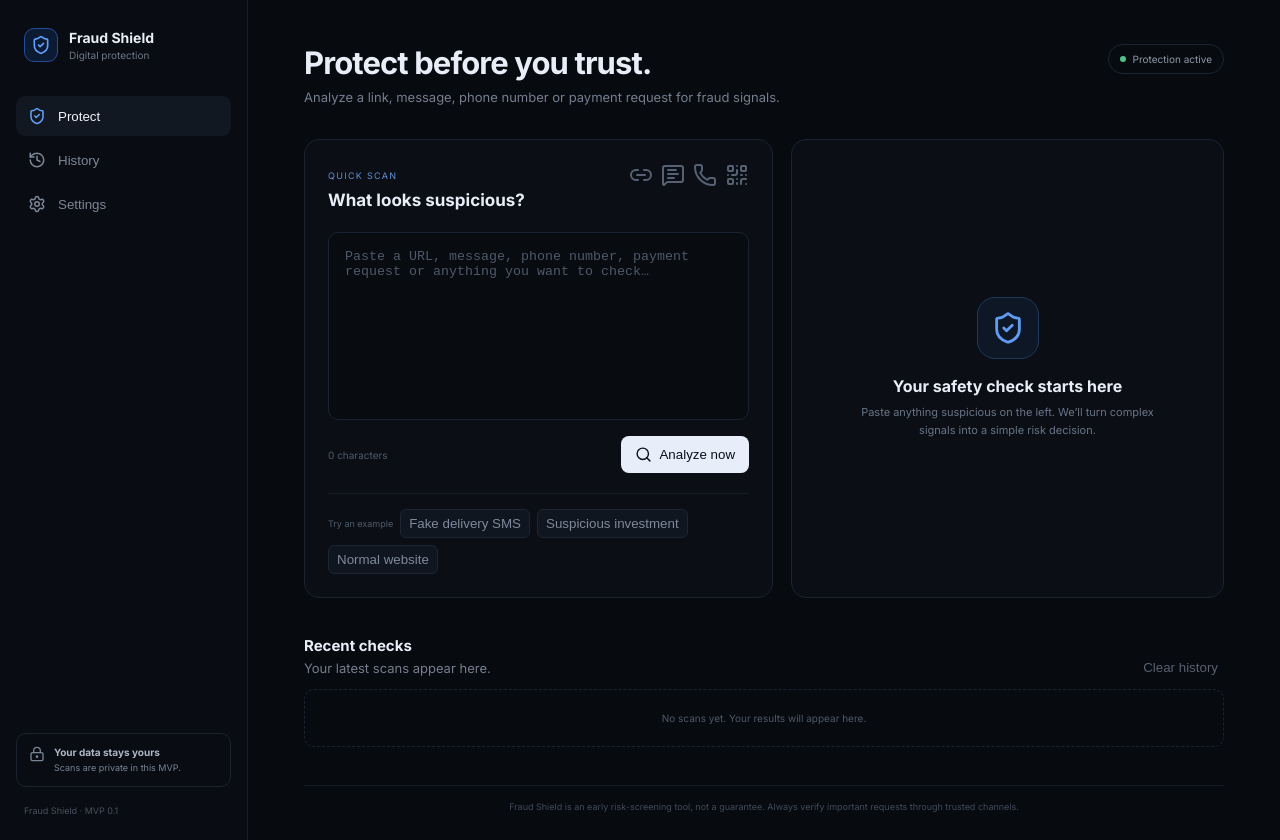
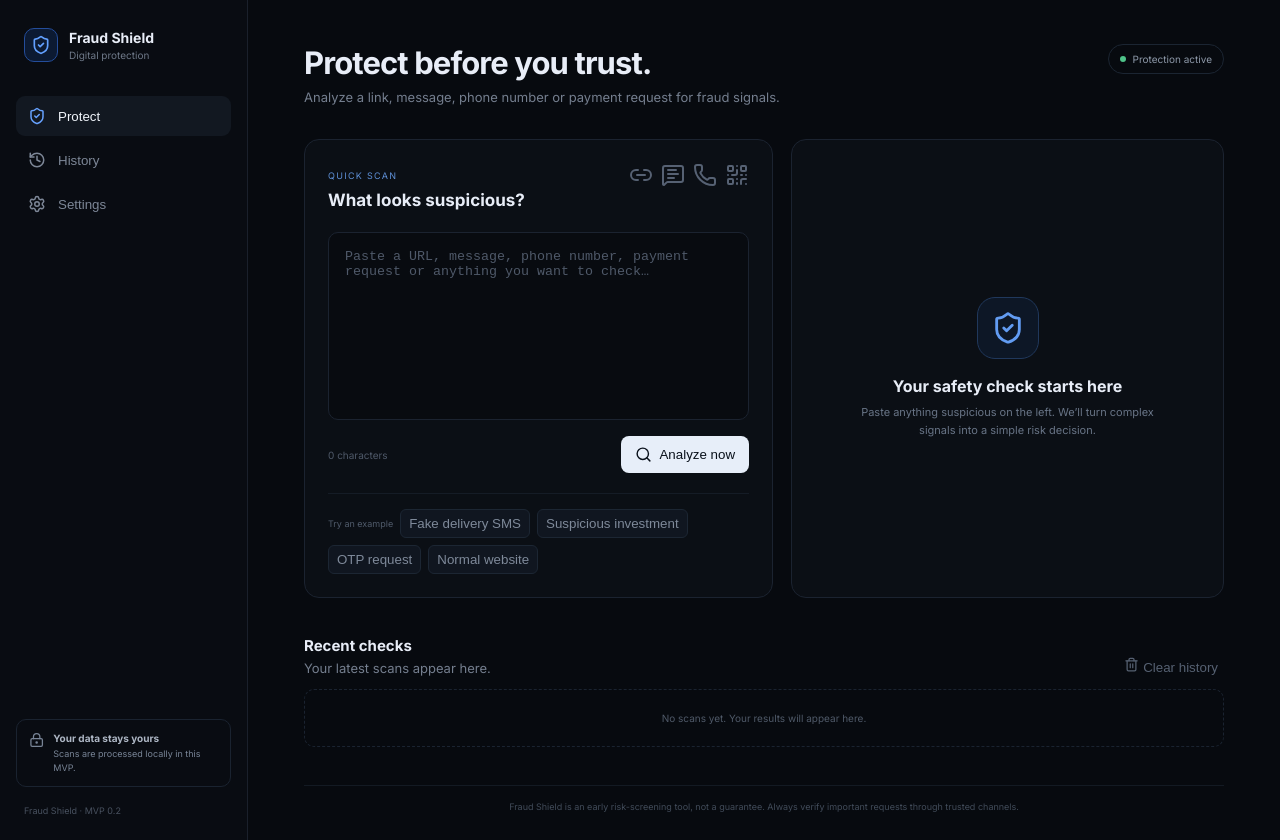
Before and after one commit to stoirov407-lang/AI-Fraud-Shield-MVP, a React (Vite) app: page / in a window 1280 px wide. Built offline with nearby package versions, Linux system fonts and the light colour scheme.

Commit message:
Connect Fraud Shield UI to offline risk engine

```diff
--- a/src/main.jsx
+++ b/src/main.jsx
@@ -1,41 +1,31 @@
-import React, {useMemo, useState} from 'react';
+import React, {useEffect, useMemo, useState} from 'react';
 import { createRoot } from 'react-dom/client';
-import { ShieldCheck, Search, Link2, MessageSquareText, Phone, QrCode, History, Settings, LockKeyhole, AlertTriangle, CheckCircle2, ArrowUpRight, Clock3 } from 'lucide-react';
+import { ShieldCheck, Search, Link2, MessageSquareText, Phone, QrCode, History, Settings, LockKeyhole, AlertTriangle, CheckCircle2, ArrowUpRight, Clock3, Trash2 } from 'lucide-react';
+import { analyzeRisk } from './riskEngine';
 import './styles.css';
 
 const samples = [
-  {label:'Fake delivery SMS', value:'Your package is waiting. Pay $2.99 customs fee now: https://delivery-confirm.example/pay', score:91, level:'Dangerous'},
-  {label:'Suspicious investment', value:'Congratulations! You were selected for a guaranteed 300% crypto return. Send $500 today to activate your account.', score:84, level:'Dangerous'},
-  {label:'Normal website', value:'https://www.wikipedia.org', score:4, level:'Safe'}
+  {label:'Fake delivery SMS', value:'Your package is waiting. Pay $2.99 customs fee now: https://delivery-confirm.example/pay'},
+  {label:'Suspicious investment', value:'Congratulations! You were selected for a guaranteed 300% crypto return. Send $500 today to activate your account.'},
+  {label:'OTP request', value:'Your bank security team needs your verification code immediately. Reply with your OTP to prevent account suspension.'},
+  {label:'Normal website', value:'https://www.wikipedia.org'}
 ];
 
-function analyze(input){
-  const text=input.toLowerCase();
-  let score=8, reasons=[];
-  if(text.includes('http://')){score+=22; reasons.push('The link does not use encrypted HTTPS.');}
-  if(text.includes('example')){score+=30; reasons.push('The domain looks like a placeholder or untrusted destination.');}
-  if(/urgent|immediately|now|today|act fast/.test(text)){score+=18; reasons.push('Urgency language is commonly used in social-engineering attacks.');}
-  if(/pay|payment|fee|send \$|transfer/.test(text)){score+=16; reasons.push('The message asks for money or payment details.');}
-  if(/guaranteed|300%|profit|crypto return/.test(text)){score+=25; reasons.push('Guaranteed high returns are a major fraud warning sign.');}
-  if(/password|otp|code|verification/.test(text)){score+=18; reasons.push('It requests sensitive authentication information.');}
-  score=Math.min(99,score);
-  const level=score>=70?'Dangerous':score>=35?'Suspicious':'Safe';
-  if(!reasons.length) reasons=['No obvious fraud indicators were detected in this quick scan.'];
-  return {score,level,reasons};
-}
+const STORAGE_KEY = 'fraud-shield-history-v2';
 
 function App(){
  const [input,setInput]=useState('');
  const [result,setResult]=useState(null);
- const [checks,setChecks]=useState([]);
+ const [checks,setChecks]=useState(()=>{try{return JSON.parse(localStorage.getItem(STORAGE_KEY)||'[]')}catch{return []}});
  const [active,setActive]=useState('Protect');
- const run=(value=input)=>{if(!value.trim())return; const r=analyze(value); setResult(r); setChecks(c=>[{text:value, ...r, time:'Just now'},...c].slice(0,4));};
- const status=useMemo(()=>result?.level||'Ready', [result]);
+ useEffect(()=>{localStorage.setItem(STORAGE_KEY,JSON.stringify(checks))},[checks]);
+ const run=(value=input)=>{if(!value.trim())return; const r=analyzeRisk(value); const item={text:value,...r,time:new Date().toLocaleString([], {month:'short',day:'numeric',hour:'2-digit',minute:'2-digit'})}; setResult(r); setChecks(c=>[item,...c.filter(x=>x.text!==value)].slice(0,20));};
+ const status=useMemo(()=>result?.level||'Ready',[result]);
  return <div className="app">
   <aside className="sidebar">
    <div className="brand"><div className="brandmark"><ShieldCheck size={20}/></div><div><strong>Fraud Shield</strong><span>Digital protection</span></div></div>
    <nav>{[['Protect',ShieldCheck],['History',History],['Settings',Settings]].map(([name,Icon])=><button key={name} className={active===name?'nav active':'nav'} onClick={()=>setActive(name)}><Icon size={18}/>{name}</button>)}</nav>
-   <div className="sidebar-bottom"><div className="privacy"><LockKeyhole size={16}/><div><b>Your data stays yours</b><span>Scans are private in this MVP.</span></div></div><div className="version">Fraud Shield · MVP 0.1</div></div>
+   <div className="sidebar-bottom"><div className="privacy"><LockKeyhole size={16}/><div><b>Your data stays yours</b><span>Scans are processed locally in this MVP.</span></div></div><div className="version">Fraud Shield · MVP 0.2</div></div>
   </aside>
   <main>
    <header><div><h1>Protect before you trust.</h1><p>Analyze a link, message, phone number or payment request for fraud signals.</p></div><div className="status"><span className="dot"/>Protection active</div></header>
@@ -44,20 +34,21 @@ function App(){
     <div className="input-panel">
       <div className="panel-head"><div><span className="eyebrow">QUICK SCAN</span><h2>What looks suspicious?</h2></div><div className="input-types"><Link2/><MessageSquareText/><Phone/><QrCode/></div></div>
       <textarea value={input} onChange={e=>setInput(e.target.value)} placeholder="Paste a URL, message, phone number, payment request or anything you want to check…" />
-      <div className="input-footer"><span>{input.length} characters</span><button className="primary" onClick={()=>run()}><Search size={17}/> Analyze now</button></div>
+      <div className="input-footer"><span>{input.length} characters</span><button className="primary" onClick={()=>run()} disabled={!input.trim()}><Search size={17}/> Analyze now</button></div>
       <div className="samples"><span>Try an example</span>{samples.map(s=><button key={s.label} onClick={()=>{setInput(s.value);run(s.value)}}>{s.label}</button>)}</div>
     </div>
     <div className={'result-panel '+(result?result.level.toLowerCase():'empty')}>
       {result ? <>
         <div className="result-top"><span>SCAN RESULT</span><Clock3 size={15}/></div>
         <div className="score-row"><div className="score"><div className="score-inner"><strong>{result.score}</strong><span>/100</span></div></div><div><div className="risk-label">{result.level}</div><p>{result.level==='Safe'?'No strong warning signals found.':result.level==='Suspicious'?'Several signals deserve your attention.':'Do not click, pay, or share sensitive information.'}</p></div></div>
+        <div className="result-meta"><span>Threat type</span><b>{result.attackType}</b><span>Confidence</span><b>{result.confidence}%</b></div>
         <div className="reasons"><h3>Why we flagged it</h3>{result.reasons.map((x,i)=><div className="reason" key={i}><AlertTriangle size={16}/><span>{x}</span></div>)}</div>
         <div className="recommend"><CheckCircle2 size={17}/><div><b>Recommended action</b><span>{result.level==='Safe'?'You can continue, but always verify unexpected requests.':result.level==='Suspicious'?'Verify the sender independently before taking any action.':'Do not interact with it. Contact the organization using an official channel.'}</span></div></div>
       </> : <div className="empty-state"><div className="big-shield"><ShieldCheck size={34}/></div><h2>Your safety check starts here</h2><p>Paste anything suspicious on the left. We’ll turn complex signals into a simple risk decision.</p></div>}
     </div>
    </section>
-   <section className="lower"><div className="section-title"><div><h2>Recent checks</h2><p>Your latest scans appear here.</p></div><button onClick={()=>setChecks([])}>Clear history</button></div>{checks.length===0?<div className="history-empty">No scans yet. Your results will appear here.</div>:<div className="history-list">{checks.map((c,i)=><div className="history-item" key={i}><div className={'mini-icon '+c.level.toLowerCase()}>{c.level==='Safe'?<CheckCircle2 size={17}/>:<AlertTriangle size={17}/>}</div><div className="history-text"><b>{c.text.slice(0,74)}{c.text.length>74?'…':''}</b><span>{c.time}</span></div><span className={'tag '+c.level.toLowerCase()}>{c.level} · {c.score}</span><ArrowUpRight size={16}/></div>)}</div>}</section>
-   </> : <div className="placeholder"><div className="big-shield"><ShieldCheck size={34}/></div><h2>{active}</h2><p>This section is prepared for the next MVP step.</p></div>}
+   <section className="lower"><div className="section-title"><div><h2>Recent checks</h2><p>Your latest scans appear here.</p></div><button onClick={()=>setChecks([])} disabled={!checks.length}><Trash2 size={15}/> Clear history</button></div>{checks.length===0?<div className="history-empty">No scans yet. Your results will appear here.</div>:<div className="history-list">{checks.slice(0,8).map((c,i)=><div className="history-item" key={c.text+i} onClick={()=>{setInput(c.text);setResult(c)}}><div className={'mini-icon '+c.level.toLowerCase()}>{c.level==='Safe'?<CheckCircle2 size={17}/>:<AlertTriangle size={17}/>}</div><div className="history-text"><b>{c.text.slice(0,74)}{c.text.length>74?'…':''}</b><span>{c.time}</span></div><span className={'tag '+c.level.toLowerCase()}>{c.level} · {c.score}</span><ArrowUpRight size={16}/></div>)}</div>}</section>
+   </> : active==='History' ? <div className="placeholder"><div className="big-shield"><History size={34}/></div><h2>Scan history</h2><p>{checks.length} saved local checks. Return to Protect to run a new scan.</p></div> : <div className="placeholder"><div className="big-shield"><Settings size={34}/></div><h2>Settings</h2><p>Privacy-first local scanning is enabled. Cloud AI and reputation APIs will be added later.</p></div>}
    <footer>Fraud Shield is an early risk-screening tool, not a guarantee. Always verify important requests through trusted channels.</footer>
   </main>
  </div>
```
